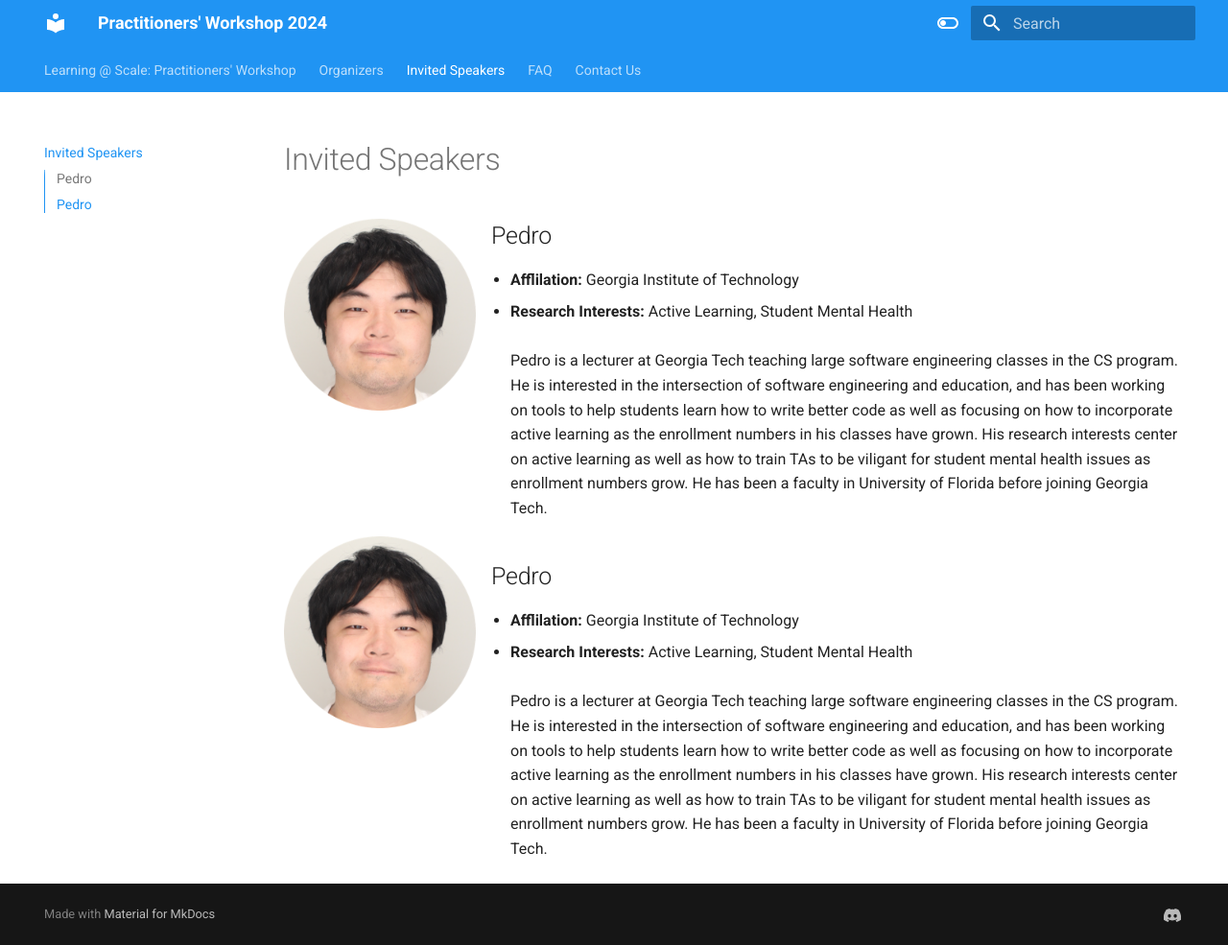
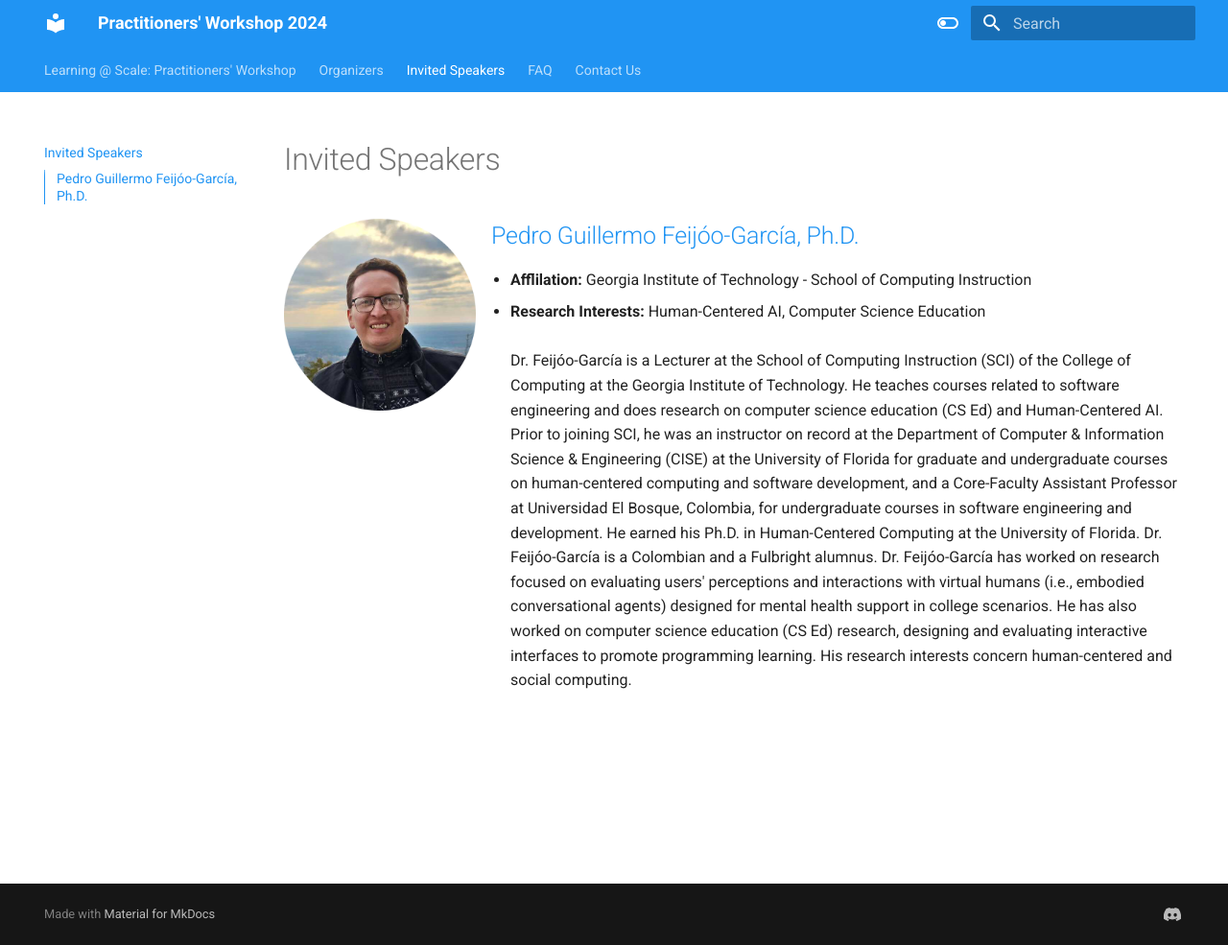
Before and after one commit to guru-desh/practitioners-workshop-2024, an MkDocs documentation site: the page built from docs/speakers.md, in a window 1280 px wide and 985 px high. Shown: the whole window at 96% size. Built offline with MkDocs 1.6.1 and Material for MkDocs 9.7.7, drawn with Linux system fonts in a browser that asks for light colours.

Commit message:
update invited speakers page with Pedro's information

```diff
--- a/docs/speakers.md
+++ b/docs/speakers.md
@@ -1,19 +1,10 @@
 # Invited Speakers
 
-![Chris Cui](assets/chris_cui.png){ loading=lazy , width="200", align="left" }
+![Chris Cui](assets/pedro.png){ loading=lazy , width="200", align="left" }
 
-## Pedro
+## [Pedro Guillermo Feijóo-García, Ph.D.](https://www.pfeijoo.com/)
 
-* **Afflilation:** Georgia Institute of Technology
-* **Research Interests:** Active Learning, Student Mental Health
+* **Afflilation:** Georgia Institute of Technology - School of Computing Instruction
+* **Research Interests:** Human-Centered AI, Computer Science Education
 <br><br>
-Pedro is a lecturer at Georgia Tech teaching large software engineering classes in the CS program. He is interested in the intersection of software engineering and education, and has been working on tools to help students learn how to write better code as well as focusing on how to incorporate active learning as the enrollment numbers in his classes have grown. His research interests center on active learning as well as how to train TAs to be viligant for student mental health issues as enrollment numbers grow. He has been a faculty in University of Florida before joining Georgia Tech.
-
-![Chris Cui](assets/chris_cui.png){ loading=lazy , width="200", align="left" }
-
-## Pedro
-
-* **Afflilation:** Georgia Institute of Technology
-* **Research Interests:** Active Learning, Student Mental Health
-<br><br>
-Pedro is a lecturer at Georgia Tech teaching large software engineering classes in the CS program. He is interested in the intersection of software engineering and education, and has been working on tools to help students learn how to write better code as well as focusing on how to incorporate active learning as the enrollment numbers in his classes have grown. His research interests center on active learning as well as how to train TAs to be viligant for student mental health issues as enrollment numbers grow. He has been a faculty in University of Florida before joining Georgia Tech.
+Dr. Feijóo-García is a Lecturer at the School of Computing Instruction (SCI) of the College of Computing at the Georgia Institute of Technology. He teaches courses related to software engineering and does research on computer science education (CS Ed) and Human-Centered AI. Prior to joining SCI, he was an instructor on record at the Department of Computer & Information Science & Engineering (CISE) at the University of Florida for graduate and undergraduate courses on human-centered computing and software development, and a Core-Faculty Assistant Professor at Universidad El Bosque, Colombia, for undergraduate courses in software engineering and development. He earned his Ph.D. in Human-Centered Computing at the University of Florida. Dr. Feijóo-García is a Colombian and a Fulbright alumnus. Dr. Feijóo-García has worked on research focused on evaluating users' perceptions and interactions with virtual humans (i.e., embodied conversational agents) designed for mental health support in college scenarios. He has also worked on computer science education (CS Ed) research, designing and evaluating interactive interfaces to promote programming learning. His research interests concern human-centered and social computing.
```
Also changed, not shown: docs/assets/pedro.png (added).
